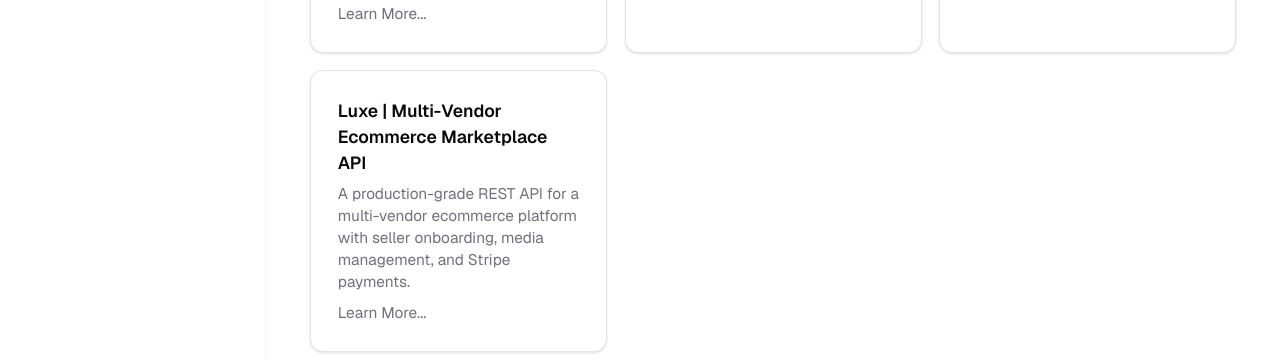
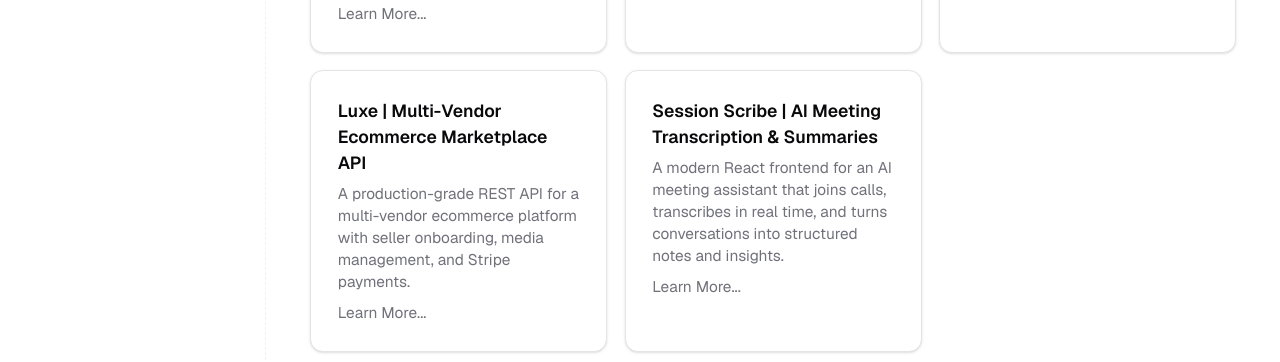
Before and after one commit to shahzaibalijamro/portfolio, a Next.js app: page /projects in a window 1280 px wide. Shown: the part 440-802 px from the top of the page. Built offline with nearby package versions, Linux system fonts and the light colour scheme; no server answers; the database is empty.

Commit message:
project added

```diff
--- a/constants/projects.ts
+++ b/constants/projects.ts
@@ -207,4 +207,66 @@
     },
   },
 
+  {
+    title: 'Session Scribe | AI Meeting Transcription & Summaries',
+    slug: 'session-scribe',
+    tagline:
+      'A modern React frontend for an AI meeting assistant that joins calls, transcribes in real time, and turns conversations into structured notes and insights.',
+    overview:
+      'Session Scribe is a polished React 19 + Vite 6 frontend for an AI-powered meeting assistant. The app wires together LiveKit for real-time audio, Deepgram for live transcription, AWS S3 for media storage, Firebase for authentication, and Stripe for subscription billing. It ships a full product surface — from a marketing site and blog to an authenticated app with live transcription, AI summaries, audio notes, scheduled meetings, an in-app chat assistant, an article CMS, and an admin console — all styled with Tailwind CSS 4 and animated with Framer Motion.',
+    features: [
+      'Real-time transcription via Deepgram with sub-second latency',
+      'Live recorder that joins meetings as a LiveKit participant',
+      'AI-generated meeting summaries with PDF export',
+      'AI Insights dashboard with searchable history',
+      'In-app chat assistant for querying past sessions',
+      'Audio Notes for on-the-go dictation and structured notes',
+      'Meeting scheduling with calendar integration',
+      'Email digest recaps of past meetings',
+      'Stripe-powered subscription plans and billing portal',
+      'Firebase authentication with email/password and password reset',
+      'Article CMS with create, edit, and publish workflows',
+      'Admin dashboard for queries, feedback, and history',
+      'Protected routes and role-based access control',
+      'Responsive UI across mobile, tablet, and desktop',
+    ],
+    techStack: [
+      'React 19',
+      'Vite 6',
+      'Tailwind CSS 4',
+      'React Router 7',
+      'LiveKit',
+      'Deepgram',
+      'AWS S3',
+      'Firebase',
+      'Stripe',
+      'Framer Motion',
+      'Recharts',
+      '@react-pdf/renderer',
+      'Axios',
+      'Lucide React',
+      'React Icons',
+      'React Toastify',
+      'ESLint 9',
+    ],
+    challenges: [
+      'Coordinating a real-time audio + transcription pipeline across LiveKit and Deepgram.',
+      'Handling long recording sessions and chunked uploads to AWS S3.',
+      'Designing a flexible AI summary flow that scales across meeting types and lengths.',
+      'Wiring Firebase auth, route guards, and session state across a multi-route SPA.',
+      'Rendering large transcripts and summaries into performant, well-styled PDFs.',
+    ],
+    learnings: [
+      'Real-time audio infrastructure with LiveKit and WebRTC.',
+      'Integrating multiple third-party APIs into a single React app.',
+      'Building accessible, animated SaaS UI patterns with Tailwind CSS and Framer Motion.',
+      'Stripe subscription billing and customer portal flows in React.',
+      'Multi-route admin and CMS architectures with React Router.',
+    ],
+    feedback: true,
+    links: {
+      live: '',
+      github: '',
+    },
+  },
 ];
```
